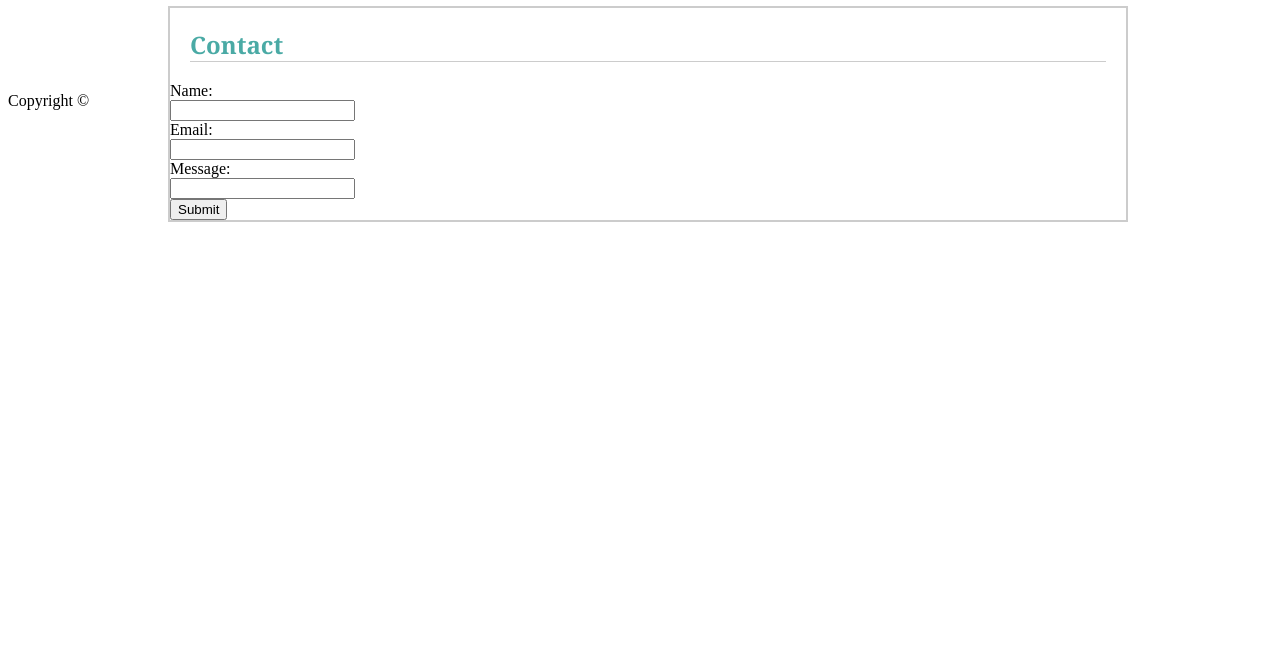
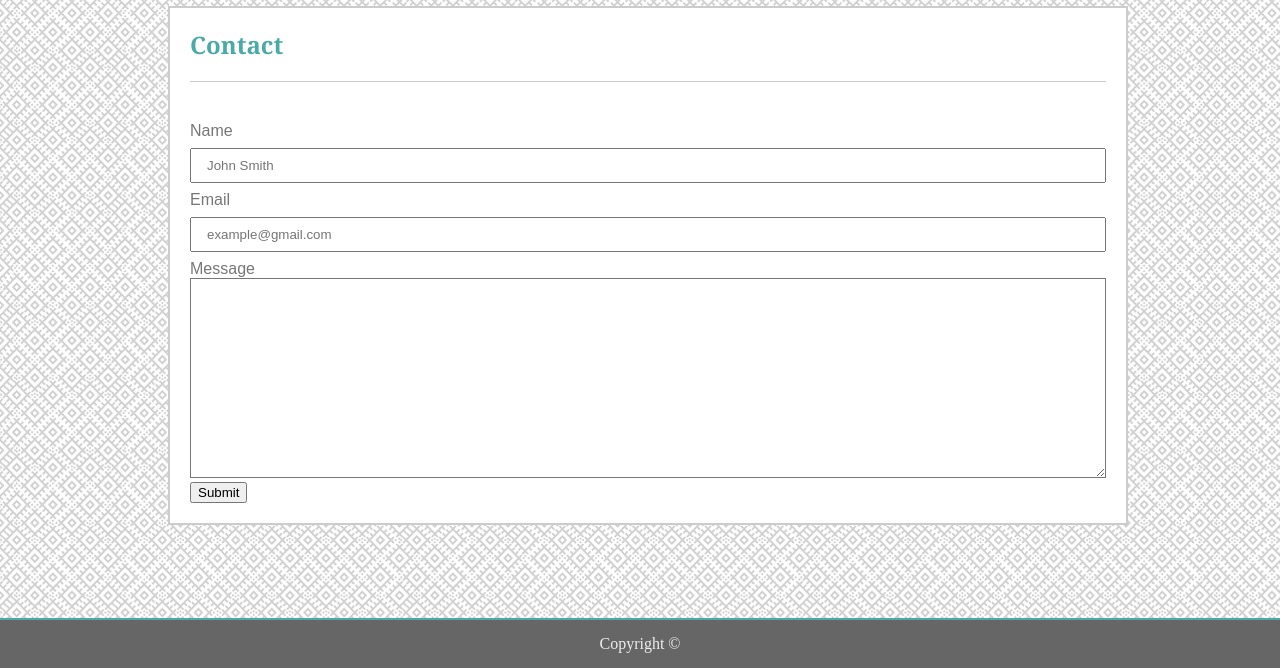
Before and after one commit to amadisonm1209/Basic-Portfolio, a plain HTML site: page contact.html in a window 1280 px wide. Shown: the part 132-800 px from the top of the page. Drawn offline with Linux system fonts and the light colour scheme.

Commit message:
adds contact css

```diff
--- a/assets/css/style.css
+++ b/assets/css/style.css
@@ -16,13 +16,15 @@ body{
     width: 100%;
 }
 .main{
-    display: block;
     position: relative;
     top: 130px;
     width: 960px;
     margin: 0 auto;
     background-color: #ffffff;
     border: solid 2px #ccc;
+    font-family: Arial, Helvetica, sans-serif;
+    color: #777777;
+    min-height: calc(100vh-70px);
 }
 
 .clearfix::after{
@@ -66,8 +68,44 @@ h2{
     color: #4aaaa5;
     margin-left: 20px;
     margin-right: 20px;
+    padding-bottom: 20px;
 }
 .about{
     margin: 0 auto;
     padding: 0 20px 0 20px;
+    display: inline-block;
+
 }
+.profile_pic{
+    float: left;
+    margin: 20px 20px 20px 0;
+}
+.form{
+    padding: 20px;
+}
+input[type=text]{
+    width: 100%;
+    padding: 8px 15px;
+    margin: 8px 0;
+}
+textarea{
+    width: 100%;
+    height: 200px;
+    padding: 12px 20px;
+    border: solid .5px #777777;
+
+}
+
+.footer{
+    background-color: #666666;
+    border-top: solid 2px #4aaaa5;
+    color: #eee;
+    height: 50px;
+    position: fixed;
+    bottom: 0;
+    left: 0;
+    width: 100%;
+    text-align: center;
+    padding: 15px;
+
+}
--- a/contact.html
+++ b/contact.html
@@ -20,16 +20,16 @@
     </div>
 </header>
 
-<body>
-    <section class="main clearfix">
+<body background="assets/images/circuit/circuit.png">
+    <section class="main">
         <h2>Contact</h2>
-        <form>
-            Name:<br>
-            <input type="text" name="name"><br>
-            Email:<br>
-            <input type="text" name="email"><br>
-            Message:<br>
-            <input type="text" name="message"><br>
+        <form class="form">
+            Name<br>
+            <input type="text" name="name" placeholder="John Smith"><br>
+            Email<br>
+            <input type="text" name="email" placeholder="example@gmail.com"><br>
+            Message<br>
+            <textarea name="message"></textarea><br>
             <input type="submit" value="Submit">
         </form>
     </section>
```
Also changed, not shown: index.html (+19 -5 lines), portfolio.html (+1 -1 lines).
